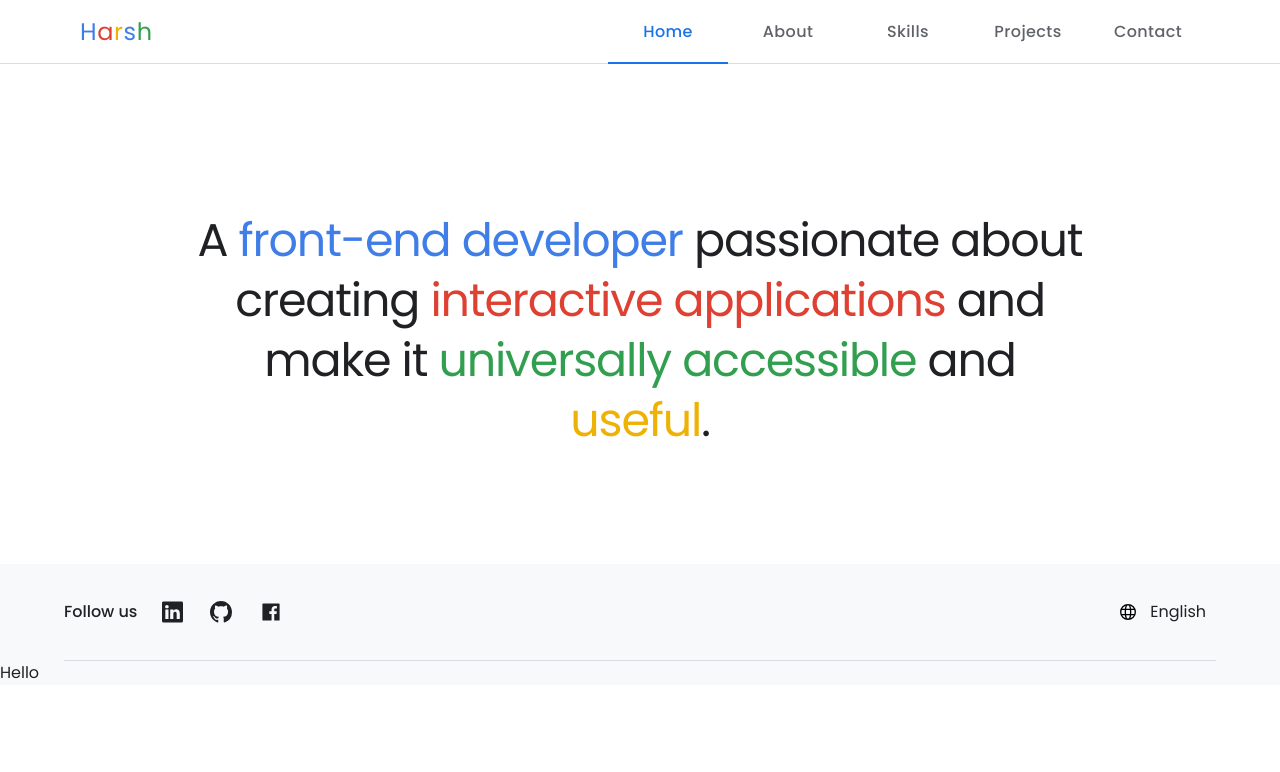
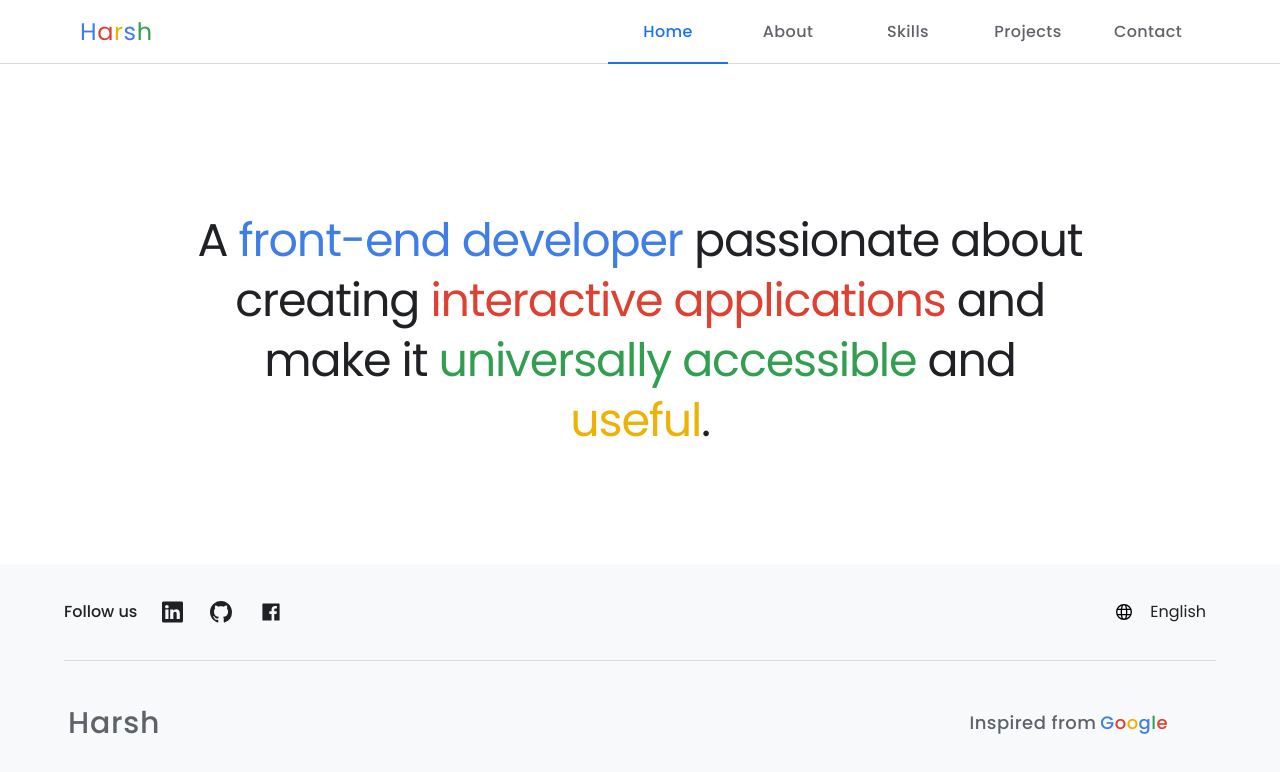
Before and after one commit to JrDevHarsh/portfolio-1, a Next.js app: page / in a window 1280 px wide. Shown: the top 772 px of the page. Built offline with nearby package versions, Linux system fonts and the light colour scheme.

Commit message:
Added Footer Component

```diff
--- a/components/Footer/Footer.js
+++ b/components/Footer/Footer.js
@@ -1,3 +1,4 @@
+import Link from "next/link";
 import FooterSocialNavbar from "../SocialNavbar/FooterSocialNavbar";
 
 const Footer = () => {
@@ -8,7 +9,30 @@ const Footer = () => {
           <FooterSocialNavbar />
         </section>
       </section>
-      Hello
+      <section className="mx-7 sm:mx-10 lg:mx-16 py-10 sm:pb-2 flex flex-wrap">
+        <div className="mr-12 mb-8 flex flex-[1_0_80px]">
+          <Link href="/">
+            <a className="p-1 relative flex items-center text-3xl hover:bg-[#e8eaed] text-[#5f6368] hover:text-[#202124] font-medium tracking-wide focus:outline focus:outline-2 focus:outline-[#1967d2] rounded">
+              Harsh
+            </a>
+          </Link>
+          <div className="ml-auto flex items-center">
+            <p className="flex items-center text-lg text-[#5f6368] text-center font-medium tracking-wide">
+              <span>Inspired from</span>
+              <Link href={"https://www.google.co.in/"}>
+                <a className="ml-1">
+                  <span className="text-blue">G</span>
+                  <span className="text-red">o</span>
+                  <span className="text-yellow">o</span>
+                  <span className="text-blue">g</span>
+                  <span className="text-green">l</span>
+                  <span className="text-red">e</span>
+                </a>
+              </Link>
+            </p>
+          </div>
+        </div>
+      </section>
     </footer>
   );
 };
--- a/components/SocialNavbar/FooterSocialNavbar.js
+++ b/components/SocialNavbar/FooterSocialNavbar.js
@@ -12,21 +12,21 @@ const FooterSocialNavbar = () => {
       <ul className="m-0 max-w-full flex flex-1 flex-wrap sm:flex-nowrap self-center">
         <li className="h-12 w-12 inline-flex items-center self-center leading-normal">
           <Link href={"/"}>
-            <a className="mr-0.5 h-full w-full mx-auto p-0.5 bg-bright_blue hover:bg-[#e8eaed] focus:outline focus:outline-2 focus:outline-dark_blue flex items-center justify-center">
+            <a className="mr-0.5 h-full w-full mx-auto p-0.5 bg-bright_blue hover:bg-[#e8eaed] outline-0 focus:outline focus:outline-2 focus:outline-dark_blue flex items-center justify-center">
               <BsLinkedin className="w-1/2 h-1/2" />
             </a>
           </Link>
         </li>
         <li className="mr-0.5 h-12 w-12 inline-flex items-center self-center leading-normal">
           <Link href={"/"}>
-            <a className="h-full w-full mx-auto p-0.5 bg-bright_blue hover:bg-[#e8eaed] focus:outline focus:outline-2 focus:outline-dark_blue flex items-center justify-center">
+            <a className="h-full w-full mx-auto p-0.5 bg-bright_blue hover:bg-[#e8eaed] outline-0 focus:outline focus:outline-2 focus:outline-dark_blue flex items-center justify-center">
               <BsGithub className="w-1/2 h-1/2" />
             </a>
           </Link>
         </li>
         <li className="mr-0.5 h-12 w-12 inline-flex items-center self-center leading-normal">
           <Link href={"/"}>
-            <a className="h-full w-full mx-auto p-0.5 bg-bright_blue hover:bg-[#e8eaed] focus:outline focus:outline-2 focus:outline-dark_blue flex items-center justify-center">
+            <a className="h-full w-full mx-auto p-0.5 bg-bright_blue hover:bg-[#e8eaed] outline-0 focus:outline focus:outline-2 focus:outline-dark_blue flex items-center justify-center">
               <AiFillFacebook className="w-1/2 h-1/2" />
             </a>
           </Link>
@@ -35,7 +35,7 @@ const FooterSocialNavbar = () => {
       <div className="mb-6 sm:mb-0 pb-5 sm:pb-0 w-full sm:w-auto flex items-center justify-end border-b border-solid border-gray sm:border-none">
         <GrLanguage />
         <Link href="/">
-          <a className="ml-1 p-2.5 min-w-[48px] text-center text-[#202124] hover:bg-[#1a73e80a] outline-none">
+          <a className="ml-2 px-2.5 py-1.5 min-w-[48px] text-center text-[#202124] hover:bg-[#1a73e80a] outline-none focus:outline focus:outline-2 focus:outline-dark_blue rounded">
             English
           </a>
         </Link>
--- a/tailwind.config.js
+++ b/tailwind.config.js
@@ -20,6 +20,13 @@ module.exports = {
       maxWidth: {
         "8xl": "1440px",
       },
+      transitionDelay: {
+        50: "50ms",
+        60: "60ms",
+        70: "70ms",
+        80: "80ms",
+        90: "90ms",
+      },
     },
   },
   plugins: [],
```
